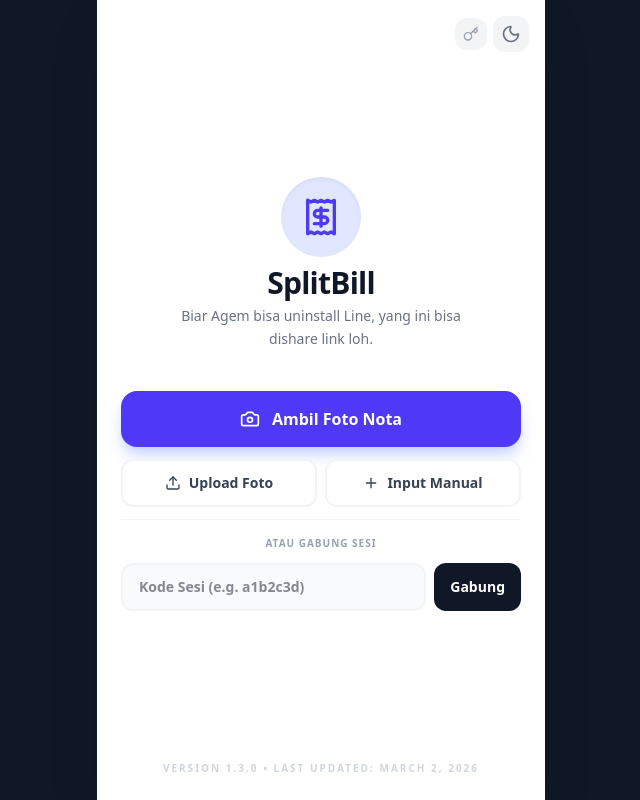
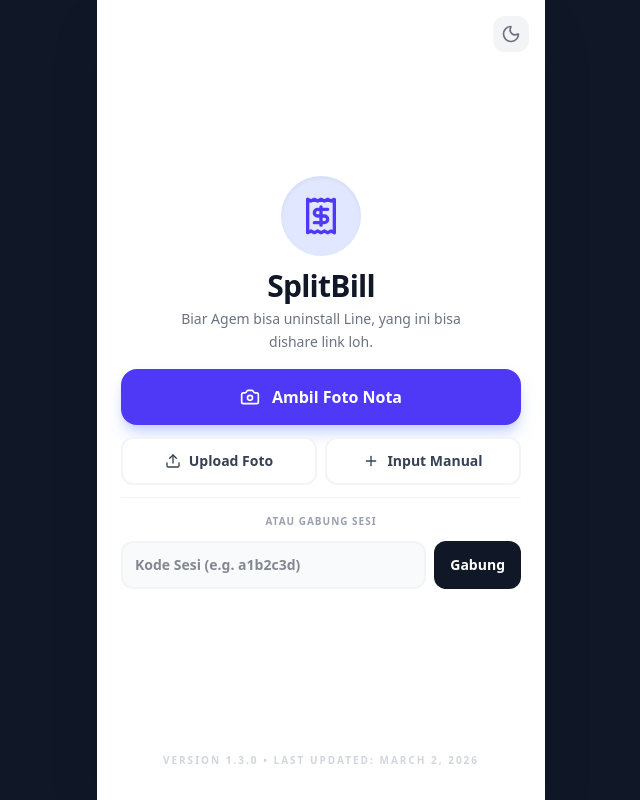
Before and after one commit to kndrckm/splitbill, a React (Vite) app: page / in a window 1280 px wide. Shown: the whole page, without its empty margins (319-959 px from the left). Built offline with nearby package versions, Linux system fonts and the light colour scheme.

Commit message:
style: refactor upload step layout to hide api key and fix scroll

```diff
--- a/src/components/steps/UploadStep.tsx
+++ b/src/components/steps/UploadStep.tsx
@@ -29,22 +29,20 @@ export const UploadStep: React.FC<UploadStepProps> = ({
       initial={{ opacity: 0, y: 20 }}
       animate={{ opacity: 1, y: 0 }}
       exit={{ opacity: 0, y: -20 }}
-      className="relative flex flex-col items-center justify-center h-full p-6 text-center space-y-6 dark:bg-gray-950"
+      className="relative flex flex-col items-center justify-between h-full p-4 sm:p-6 text-center dark:bg-gray-950 overflow-y-auto overflow-x-hidden"
     >
-      <div className="absolute top-4 right-4 flex items-center space-x-1.5">
-        <button
-          onClick={onOpenApiKeyModal}
-          className={`p-2 rounded-xl transition-colors ${apiKeyAvailable ? 'bg-emerald-50 dark:bg-emerald-900/30 text-emerald-600 dark:text-emerald-400' : 'bg-gray-100 dark:bg-gray-800 text-gray-400 dark:text-gray-500'}`}
-          title={apiKeyAvailable ? 'API Key tersimpan' : 'Atur API Key'}
-        >
-          <Key size={16} />
-        </button>
+      <div className="absolute top-4 right-4 flex items-center space-x-1.5 z-10">
         <ThemeToggle darkMode={darkMode} setDarkMode={setDarkMode} />
       </div>
-      <div className="w-20 h-20 bg-indigo-100 dark:bg-indigo-900/30 text-indigo-600 dark:text-indigo-400 rounded-full flex items-center justify-center mb-2 shadow-inner">
+
+      {/* Spacer to keep main content roughly in center */}
+      <div className="h-4 shrink-0"></div>
+
+      <div className="w-full flex flex-col items-center justify-center my-auto">
+        <div className="w-20 h-20 bg-indigo-100 dark:bg-indigo-900/30 text-indigo-600 dark:text-indigo-400 rounded-full flex items-center justify-center mb-3 shadow-inner shrink-0">
           <Receipt size={40} />
         </div>
-      <div>
+        <div className="mb-4">
           <h1 className="text-3xl font-black text-gray-900 dark:text-white mb-1 tracking-tight">SplitBill</h1>
           <p className="text-gray-500 dark:text-gray-400 max-w-[280px] mx-auto leading-relaxed text-sm">Biar Agem bisa uninstall Line, yang ini bisa dishare link loh.</p>
         </div>
@@ -53,13 +51,13 @@ export const UploadStep: React.FC<UploadStepProps> = ({
           <motion.div
             initial={{ opacity: 0, scale: 0.9 }}
             animate={{ opacity: 1, scale: 1 }}
-          className="bg-red-50 text-red-600 p-3 rounded-xl w-full text-xs border border-red-100"
+            className="bg-red-50 text-red-600 p-3 rounded-xl w-full text-xs border border-red-100 mb-4"
           >
             {error}
           </motion.div>
         )}
 
-      <div className="w-full space-y-3 mt-4">
+        <div className="w-full space-y-3">
           <button
             onClick={startCamera}
             disabled={isInputDisabled}
@@ -97,11 +95,11 @@ export const UploadStep: React.FC<UploadStepProps> = ({
                   value={sessionCode}
                   onChange={(e) => setSessionCode(e.target.value)}
                   placeholder="Kode Sesi (e.g. a1b2c3d)"
-                className="flex-1 bg-gray-50 dark:bg-gray-900 border-2 border-gray-100 dark:border-gray-800 focus:border-indigo-500 dark:focus:border-indigo-600 py-3 px-4 rounded-xl text-sm font-bold text-gray-900 dark:text-white focus:outline-none transition-all"
+                  className="flex-1 min-w-0 bg-gray-50 dark:bg-gray-900 border-2 border-gray-100 dark:border-gray-800 focus:border-indigo-500 dark:focus:border-indigo-600 py-3 px-3 rounded-xl text-sm font-bold text-gray-900 dark:text-white focus:outline-none transition-all"
                 />
                 <button
                   onClick={() => handleJoinSession(sessionCode)}
-                className="bg-gray-900 dark:bg-indigo-600 text-white px-4 rounded-xl font-bold text-sm active:scale-95 transition-all"
+                  className="bg-gray-900 dark:bg-indigo-600 text-white px-4 rounded-xl font-bold text-sm active:scale-95 transition-all shrink-0"
                 >
                   Gabung
                 </button>
@@ -116,13 +114,14 @@ export const UploadStep: React.FC<UploadStepProps> = ({
             accept="image/*"
             className="hidden"
           />
+        </div>
+      </div>
 
-        <div className="absolute bottom-6 left-0 right-0 text-center">
+      <div className="shrink-0 mt-4 pb-2 z-10 w-full text-center">
         <p className="text-[10px] font-bold text-gray-300 dark:text-gray-700 uppercase tracking-[0.2em]">
           Version 1.3.0 • Last updated: March 2, 2026
         </p>
       </div>
-      </div>
     </motion.div>
   );
 };
```
Lines whose indentation alone changed are shown as unchanged.
